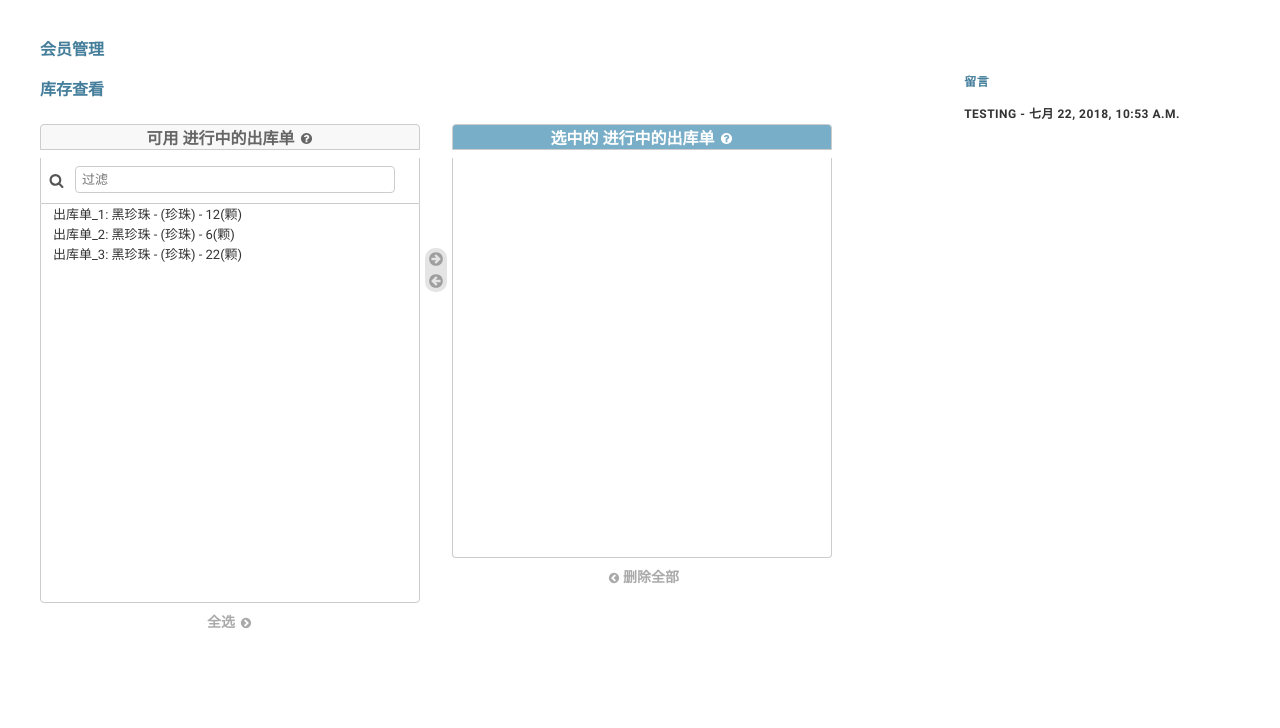
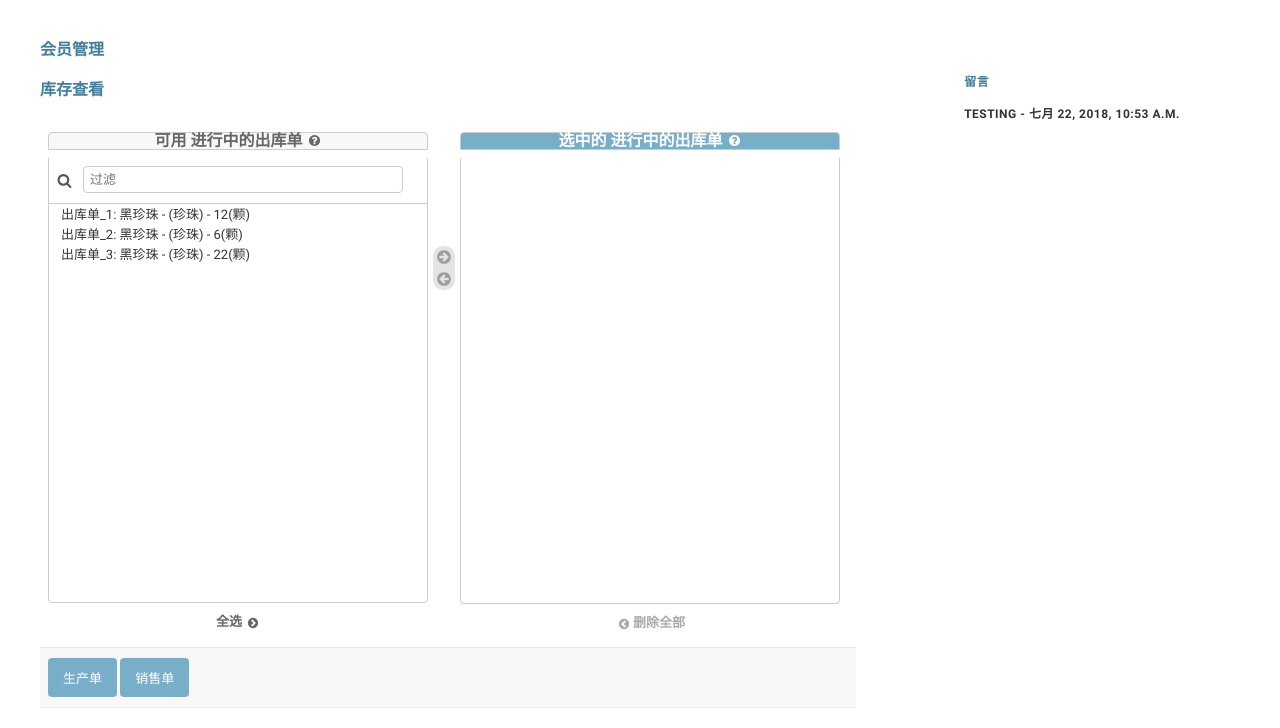
Before and after one commit to lanslotvc/WoodenRabbit, a Django app: page /amber/ in a window 1280 px wide. Shown: the part 76-804 px from the top of the page. Before the commit the page ends 705 px from the top, so only its background shows below. Run offline with Django 3.2, Linux system fonts and the light colour scheme; a user stored in the database is signed in; data comes from the database, SQL or seed files in the repository; lists and menus that the app fills with data are empty.

Commit message:
index page, craft/sale skeleton

```diff
--- a/ppx/amber/templates/amber/index.html
+++ b/ppx/amber/templates/amber/index.html
@@ -15,11 +15,32 @@
 <div>
   {% if pending_outbound %}
   <div>
-    <select name="outbounds" id="id_outbounds" multiple="multiple" class="selectfilter" data-field-name="进行中的出库单" data-is-stacked="0">
-    {% for ob in pending_outbound %}
-      <option value="{{ ob.id }}">{{ ob }}: {{ ob.store.inb.name }} - ({{ ob.store.inb.desc }}) - {{ ob.quantity }}({{ ob.store.inb.qunit }})</option>
-   {% endfor %}
-    </select>
+    <form id="pending_outbound" action="" method="post">
+      <table>
+        <tr><td>
+          <select name="outbounds" id="id_outbounds" multiple="multiple" class="selectfilter" data-field-name="进行中的出库单" data-is-stacked="0">
+          {% for ob in pending_outbound %}
+            <option value="{{ ob.id }}">{{ ob }}: {{ ob.store.inb.name }} - ({{ ob.store.inb.desc }}) - {{ ob.quantity }}({{ ob.store.inb.qunit }})</option>
+          {% endfor %}
+          </select>
+        </td></tr>
+        <tr><td>
+          <input id="go_craft" type="button" value="生产单" />
+          <input id="go_sale"  type="button" value="销售单" />
+        </td></tr>
+      </table>
+    </form>
+    <script>
+        var f = document.getElementById('pending_outbound');
+        var go_craft = document.getElementById('go_craft');
+        var go_sale  = document.getElementById('go_sale');
+        go_craft.onclick = function() {
+            alert('生产单~~~~~');
+        }
+        go_sale.onclick = function() {
+            alert('销售单~~~~~');
+        }
+    </script>
   </div>
   {% endif %}
 </div>
--- a/ppx/amber/templates/amber/member_list.html
+++ b/ppx/amber/templates/amber/member_list.html
@@ -77,7 +77,6 @@
 </table>
 </div>
 
-
 {% if can_edit_member %}
 <div class="modify">
   <span><a href="{% url 'amber:member_create' %}">添加会员</a></span>
```
